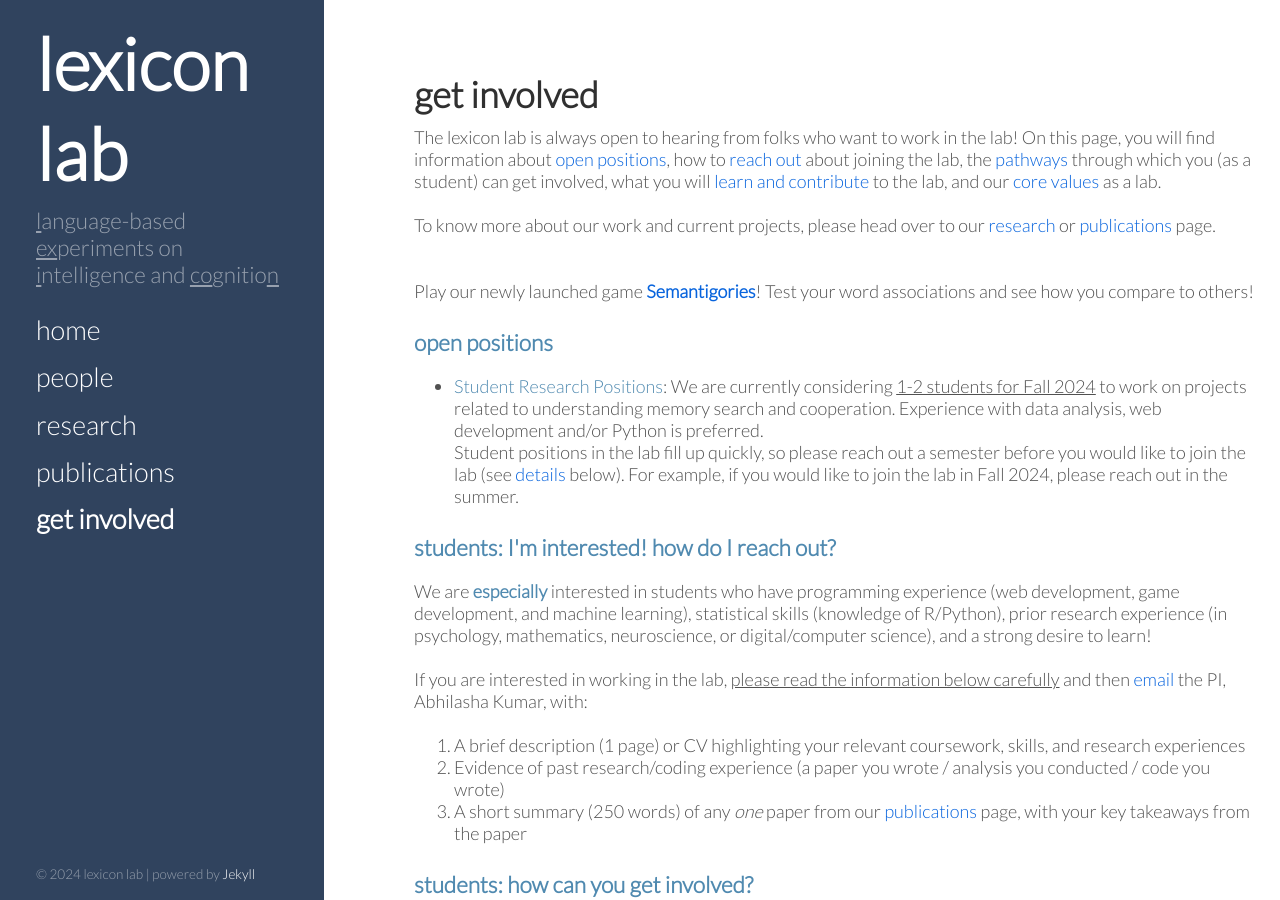
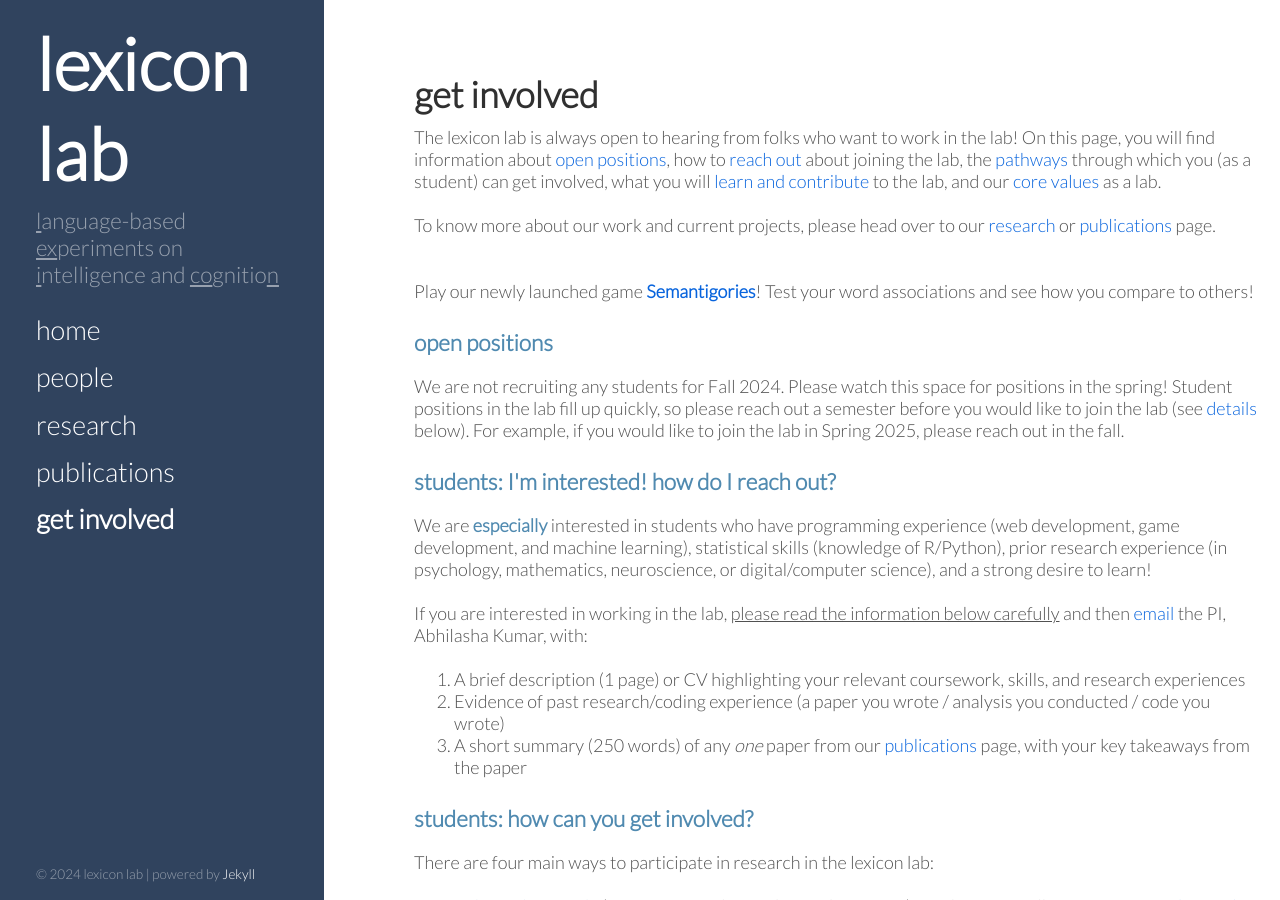
Before and after one commit to thelexiconlab/thelexiconlab.github.io, a Jekyll site: the page built from get involved.html, in a window 1280 px wide and 900 px high. Built offline with Jekyll 4.4.1, drawn with Linux system fonts in a browser that asks for light colours; Markdown is read by kramdown in place of the engine named in the settings.

Commit message:
update open

```diff
--- a/get involved.html
+++ b/get involved.html
@@ -18,13 +18,19 @@ To know more about our work and current projects, please head over to our <a hre
 
 <p><h3 style="color:#508AB0" id="open">open positions</h3> </p>
 
+We are not recruiting any students for Fall 2024. Please watch this space for positions in the spring! Student positions in the lab fill up quickly, so please reach out a semester before you would like to join the lab (see <a href="#contact">details</a> below).
+For example, if you would like to join the lab in Spring 2025, please reach out in the fall.
+<!--
 <ul>
     <li><span style="color:#508AB0">Student Research Positions</span>: We are currently considering <u>1-2 students for Fall 2024</u> to work on projects related to understanding memory search and cooperation. Experience with data analysis, web development and/or Python is preferred. </li>
 
-    Student positions in the lab fill up quickly, so please reach out a semester before you would like to join the lab (see <a href="#contact">details</a> below).
-    For example, if you would like to join the lab in Fall 2024, please reach out in the summer.
+
     </li><br>
 </ul>
+
+-->
+
+
 
 <p><h3 style="color:#508AB0" id="contact">students: I'm interested! how do I reach out?</h3> </p>
 
```
